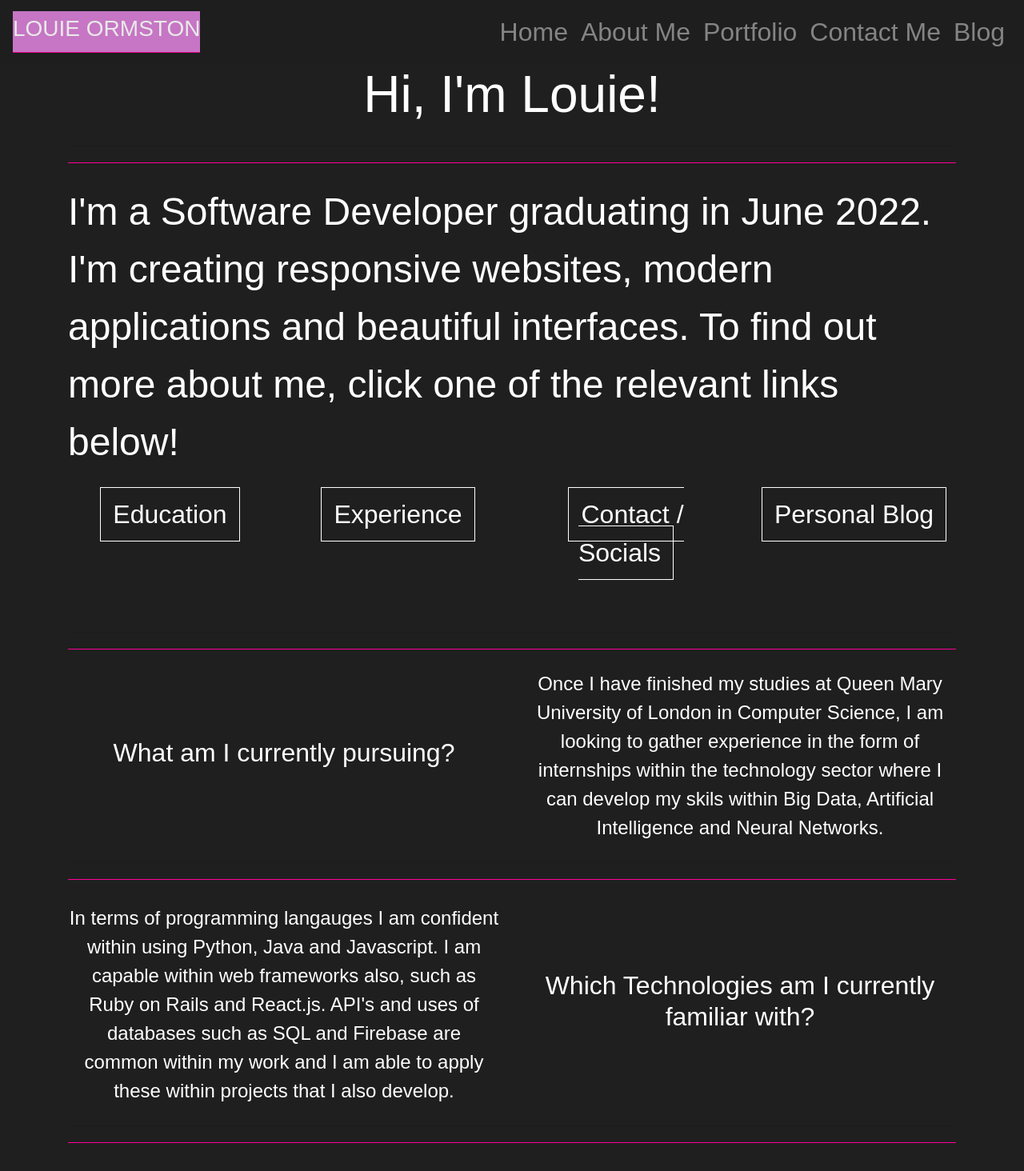
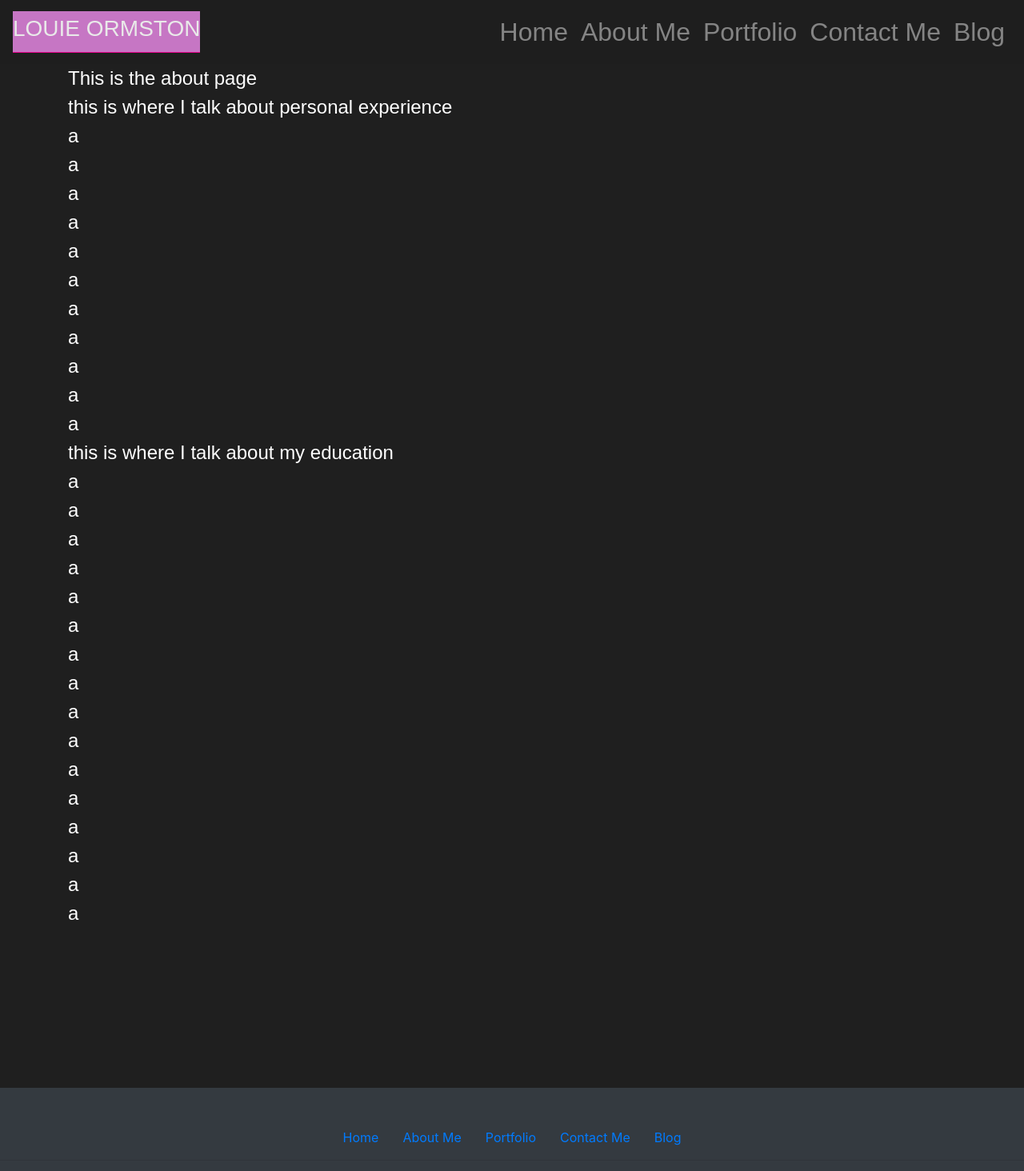
Before and after one commit to leormston/personal-site, a React (Create React App) app: page /About in a window 1280 px wide. Shown: the top 1464 px of the page at 80% size. Built offline with nearby package versions, Linux system fonts and the light colour scheme; a web font is replaced by a local one.

Commit message:
navigation and pages created

```diff
--- a/package.json
+++ b/package.json
@@ -10,6 +10,8 @@
     "react": "^17.0.2",
     "react-bootstrap": "^1.6.1",
     "react-dom": "^17.0.2",
+    "react-router": "^5.2.0",
+    "react-router-dom": "^5.2.0",
     "react-scripts": "4.0.3",
     "web-vitals": "^1.1.2"
   },
--- a/src/App.js
+++ b/src/App.js
@@ -3,8 +3,12 @@ import TitleHeader from './components/TitleHeader';
 import NavBar from "../src/components/navbar";
 import Footer from './components/Footer';
 import Home from './pages/Home';
+import About from './pages/About';
+import Portfolio from './pages/Portfolio';
+import Socials from './pages/Socials';
+import Blog from './pages/Blog';
 import './App.css';
-
+import {Route, BrowserRouter as Router, Switch} from "react-router-dom";
 import 'bootstrap/dist/css/bootstrap.min.css';
 <link
   rel="stylesheet"
@@ -16,16 +20,22 @@ import 'bootstrap/dist/css/bootstrap.min.css';
 const App = () => {
   return (
     <div className="App background">
-      <div className = "">
+      <NavBar />
+
+      <Router>
+        <Switch>
+
+        <Route path="/About" component={About}/>
+        <Route path="/Portfolio" component={Portfolio}/>
+        <Route path="/Contact" component={Socials}/>
+        <Route path="/Blog" component={Blog}/>
+        <Route path="/" component={Home}/>
+
+        </Switch>
+      </Router>
 
 
 
-      <NavBar />
-      <Home />
-
-
-
-      </div>
       <Footer />
     </div>
   )
--- a/src/components/Footer.js
+++ b/src/components/Footer.js
@@ -6,19 +6,19 @@ const Footer = () => (
         <Container>
             <Row className="justify-content-md-center">
                 <Col xs={12} md="auto">
-                    <a>Home</a>
+                    <a href="/"> Home</a>
                 </Col>
                 <Col xs={12} md="auto">
-                    <a>About Me</a>
+                    <a href="/About">About Me</a>
                 </Col>
                 <Col xs={12} md="auto">
-                    <a>Portfolio</a>
+                    <a href="/Portfolio"> Portfolio</a>
                 </Col>
                 <Col xs={12} md="auto">
-                    <a>Contact Me</a>
+                    <a href="/Contact">Contact Me</a>
                 </Col>
                 <Col xs={12} md="auto">
-                    <a>Blog</a>
+                    <a href="/Blog">Blog</a>
                 </Col>
             </Row>
         </Container>
--- a/src/components/navbar.js
+++ b/src/components/navbar.js
@@ -4,7 +4,7 @@ import 'bootstrap/dist/css/bootstrap.css';
 const NavBar = () => (
     <div>
             <Navbar fixed = "top" collapseOnSelect expand="lg" className="nav navbar-default" bg="#1f1f1f" variant="dark" >
-            <Navbar.Brand className = "header" href="#home"><h3>LOUIE ORMSTON</h3></Navbar.Brand>
+            <Navbar.Brand className = "header" href="/"><h3>LOUIE ORMSTON</h3></Navbar.Brand>
                 {/* <div className="header">
                     <text>LOUIE ORMSTON</text>
                 </div> */}
@@ -14,11 +14,11 @@ const NavBar = () => (
                 <Navbar.Collapse className="justify-content-end" id="responsive-navbar-nav">
                 <Nav >
 
-                    <Nav.Link href="/planner">Home</Nav.Link>
-                    <Nav.Link href="/settings">About Me</Nav.Link>
-                    <Nav.Link href="/settings">Portfolio</Nav.Link>
-                    <Nav.Link href="/settings">Contact Me</Nav.Link>
-                    <Nav.Link href="/settings">Blog</Nav.Link>
+                    <Nav.Link href="/">Home</Nav.Link>
+                    <Nav.Link href="/About">About Me</Nav.Link>
+                    <Nav.Link href="/Portfolio">Portfolio</Nav.Link>
+                    <Nav.Link href="/Contact">Contact Me</Nav.Link>
+                    <Nav.Link href="/Blog">Blog</Nav.Link>
                     </Nav>
                 </Navbar.Collapse>
 
--- /dev/null
+++ b/src/pages/About.js
@@ -0,0 +1,46 @@
+import React from 'react';
+import {Container} from 'react-bootstrap'
+
+const About = () => (
+    <div className="body medium-text">
+        <Container>
+        <p>This is the about page</p>
+        <div id="experience">
+            <p>this is where I talk about personal experience</p>
+            <p>a</p>
+            <p>a</p>
+            <p>a</p>
+            <p>a</p>
+            <p>a</p>
+            <p>a</p>
+            <p>a</p>
+            <p>a</p>
+            <p>a</p>
+            <p>a</p>
+            <p>a</p>
+        </div>
+        <div id="education">
+            <p>this is where I talk about my education</p>
+            <p>a</p>
+            <p>a</p>
+            <p>a</p>
+            <p>a</p>
+            <p>a</p>
+            <p>a</p>
+            <p>a</p>
+            <p>a</p>
+            <p>a</p>
+            <p>a</p>
+            <p>a</p>
+            <p>a</p>
+            <p>a</p>
+            <p>a</p>
+            <p>a</p>
+            <p>a</p>
+        </div>
+        </Container>
+    </div>
+
+)
+
+export default About;
--- /dev/null
+++ b/src/pages/Blog.js
@@ -0,0 +1,13 @@
+import React from 'react';
+import {Container} from 'react-bootstrap';
+
+const Blog = () => (
+    <div className="body medium-text">
+        <Container>
+            <p>Louie just put ur Blog here pls and yeah.</p>
+        </Container>
+    </div>
+
+)
+
+export default Blog;
--- a/src/pages/Home.js
+++ b/src/pages/Home.js
@@ -17,17 +17,25 @@ const Home = () => (
 
         <Container className="nav-buttons">
             <Row >
-                <Col className="Buttons"  md={4} lg = {3}>
-                    <a href="#home">Education</a>
+                <Col className="Buttons" md={4} lg = {4}>
+                    <a className = "homeButtons" href="/About"> Personal Experience</a>
+                </Col >
+                <Col className="Buttons"  md={4} lg = {4}>
+                    <a className = "homeButtons" href="/About#education">Education</a>
                 </Col>
-                <Col className="Buttons" md={4} lg = {3}>
-                    <a href="#home">Experience</a>
-                </Col >
-                <Col  className="Buttons" md={4} lg = {3}>
-                    <a href="#home">Contact / Socials</a>
+                <Col  className="Buttons" md={4} lg = {4}>
+                    <a href="/Portfolio">My Porfolio</a>
                 </Col>
-                <Col md={12} lg = {3}>
-                    <a href="#home">Personal Blog </a>
+
+                <Col  className="Buttons" md={4} lg = {4}>
+                    <a href="/Contact">Contact / Socials</a>
+                </Col>
+
+                <Col  className="Buttons" md={4} lg = {4}>
+                    <a href="/Blog">Personal Blog </a>
+                </Col>
+                <Col md={4} lg = {4}>
+                    <a href="/About">Can't Choose? </a>
                 </Col>
             </Row>
             <hr className="hrp"/>
--- /dev/null
+++ b/src/pages/Portfolio.js
@@ -0,0 +1,15 @@
+import React from 'react';
+import {Container} from 'react-bootstrap'
+
+const Portfolio = () => (
+    <div className="body medium-text">
+        <Container>
+        <p>This is the Portfolio page</p>
+        <p>This is where I talk about the projects I have completed or I am working on</p>
+
+        </Container>
+    </div>
+
+)
+
+export default Portfolio;
--- /dev/null
+++ b/src/pages/Socials.js
@@ -0,0 +1,13 @@
+import React from 'react';
+import {Container} from 'react-bootstrap';
+
+const Socials = () => (
+    <div className="body medium-text">
+        <Container>
+            <p>Louie just put ur socials here and the ability to send emails to ur email.</p>
+        </Container>
+    </div>
+
+)
+
+export default Socials;
```
Also changed, not shown: src/routes.js (added, +12 -0 lines), 1 other file (tests, documents, lock files or other folders).
